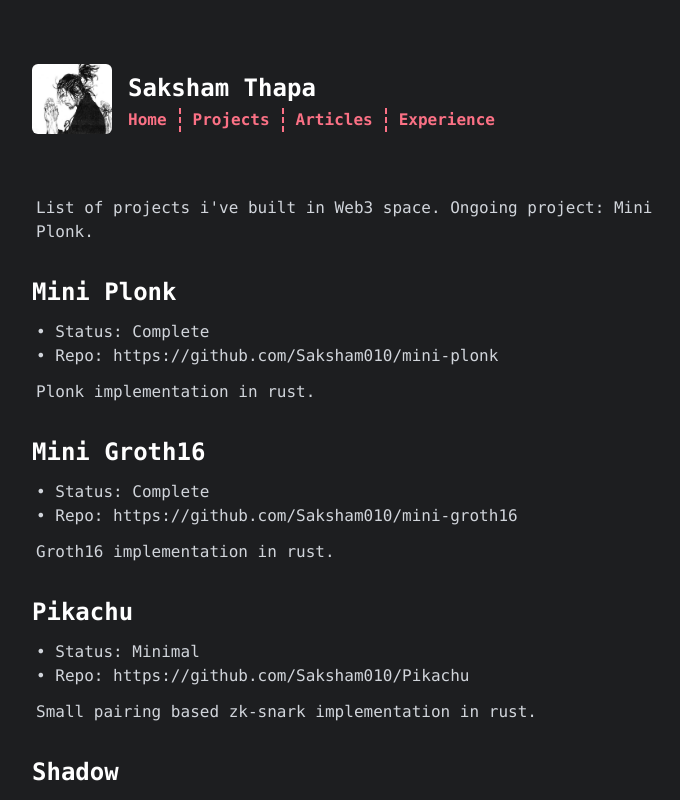
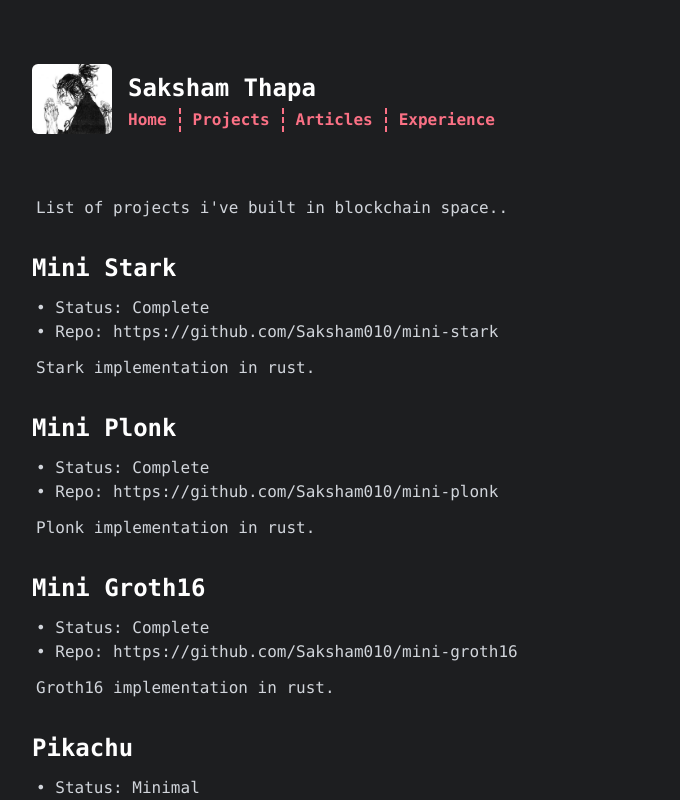
Before and after one commit to Saksham010/portfolio-website, a React (Vite) app: page /project in a window 1280 px wide. Shown: the top 800 px of the page, without its empty margins (288-968 px from the left). Built offline with nearby package versions, Linux system fonts and the light colour scheme.

Commit message:
Update projects.jsx

```diff
--- a/src/routes/projects.jsx
+++ b/src/routes/projects.jsx
@@ -7,7 +7,19 @@ export default function Projects(){
             <body>
 
             <div className="w-3/6 mx-auto mt-4 ">
-                <p className='text-gray-300 text-md pt-3 pl-1 mt-12'>List of projects i've built in Web3 space. Ongoing project: Mini Plonk.</p>
+                <p className='text-gray-300 text-md pt-3 pl-1 mt-12'>List of projects i've built in blockchain space..</p>
+            </div>
+
+            <div className="w-3/6 mx-auto mt-8">
+                <h1 className='text-white text-2xl font-bold '>Mini Stark</h1>
+                <p className='text-gray-300 text-md pt-3 pl-1'>
+                    <ul>
+                        <li>&#8226; Status: Complete</li>
+                        <li>&#8226; Repo: <a href="https://github.com/Saksham010/mini-stark" target="_blank" className="hover:cursor-pointer hover:underline hover:text-rose-400">https://github.com/Saksham010/mini-stark</a></li>
+
+                    </ul>
+                </p>
+                <p className='text-gray-300 text-md pt-3 pl-1'>Stark implementation in rust.</p>
             </div>
             <div className="w-3/6 mx-auto mt-8">
                 <h1 className='text-white text-2xl font-bold '>Mini Plonk</h1>
```
